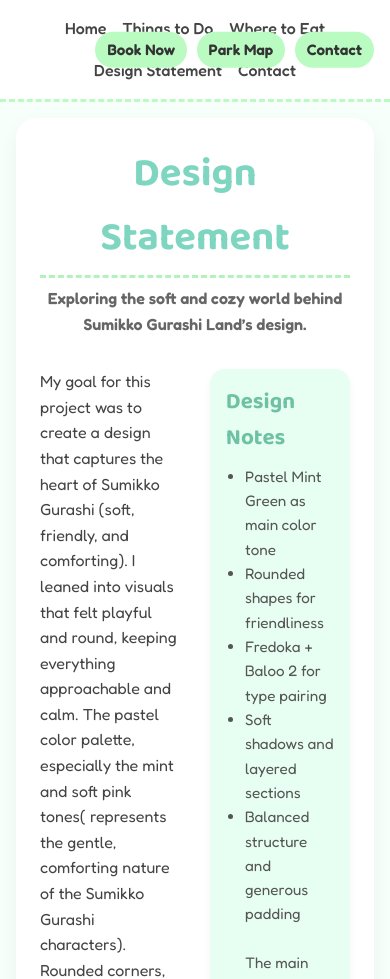
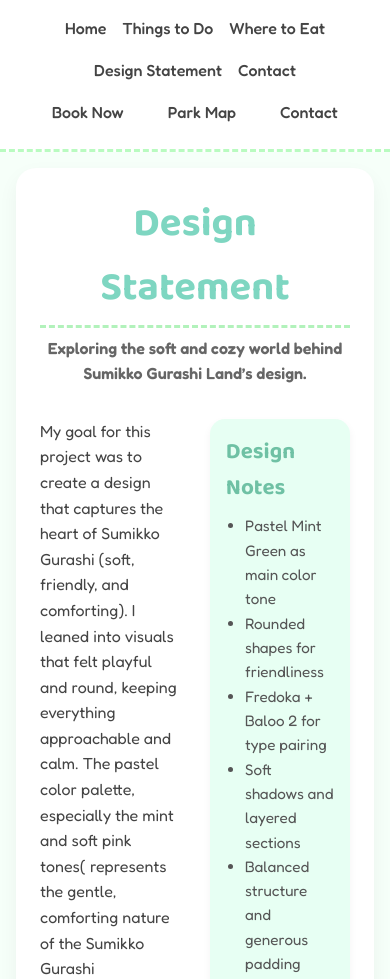
Before and after one commit to michellebarrera03/MichelleB-InternetStudio, a plain HTML site: page midterm/statement.html in a window 390 px wide. Shown: the top 979 px of the page. Drawn offline with Linux system fonts and the light colour scheme.

Commit message:
Update statement.css

```diff
--- a/midterm/statement.css
+++ b/midterm/statement.css
@@ -36,49 +36,28 @@ nav a:hover {
 /* --- Right-side buttons --- */
 .nav-buttons {
   position: absolute;
-	right: 2rem;         /* keep it on the right */
-	top: 50%;            /* vertically center */
+  right: 2rem;
+  top: 50%;
   transform: translateY(-50%);
   display: flex;
-	gap: 1rem;           /* space between buttons */
-	align-items: center; /* vertical alignment */
+  gap: 1rem;
 }
 
-/* Buttons styling */
-.nav-btn {
-	font-family: "Fredoka", sans-serif;
-	background-color: #b9fbc0; /* pastel mint green */
-	color: #333;
-	text-decoration: none;
-	font-weight: 600;
-	border-radius: 25px;
-	padding: 8px 18px;
-	transition: all 0.3s ease;
-	font-size: 1.05rem;
-	white-space: nowrap; /* prevents text wrap */
+/* --- Mobile Fix for Right-Side Buttons --- */
+@media (max-width: 600px) {
+  .nav-buttons {
+    position: static;       /* removes absolute positioning */
+    display: flex;          /* keep them in a row (or change to column if you want stacked) */
+    justify-content: center; /* centers buttons horizontally */
+    margin-top: 10px;        /* some space below nav links */
+    transform: none;        /* removes translate */
   }
 
-.nav-btn:hover {
-	background-color: #80ed99; /* mint hover */
-	color: #fff;
-	transform: scale(1.05);
-}
-
-/* --- Mobile Fix for Buttons --- */
-@media (max-width: 780px) {
-	.nav-buttons {
-		position: absolute; /* stay on the right */
-		right: 1rem;        /* smaller margin */
-		top: 50%;
-		transform: translateY(-50%);
-		gap: 0.6rem;
-	}
   .nav-btn {
-		padding: 6px 12px;
-		font-size: 0.95rem;
+    font-size: 1rem;
+    padding: 7px 14px;
   }
 }
-
 /* --- Body --- */
 body {
   font-family: 'Fredoka', sans-serif;
```
Lines whose indentation alone changed are shown as unchanged.
